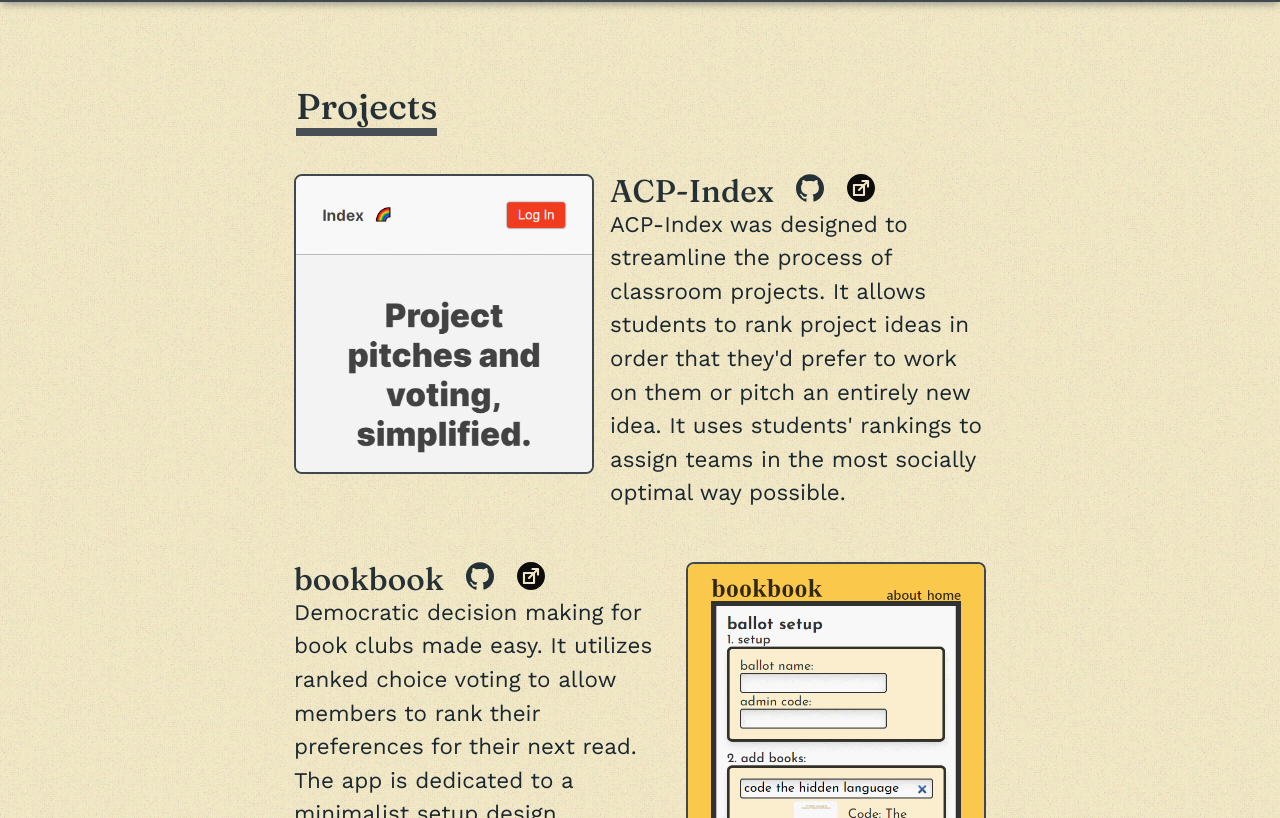
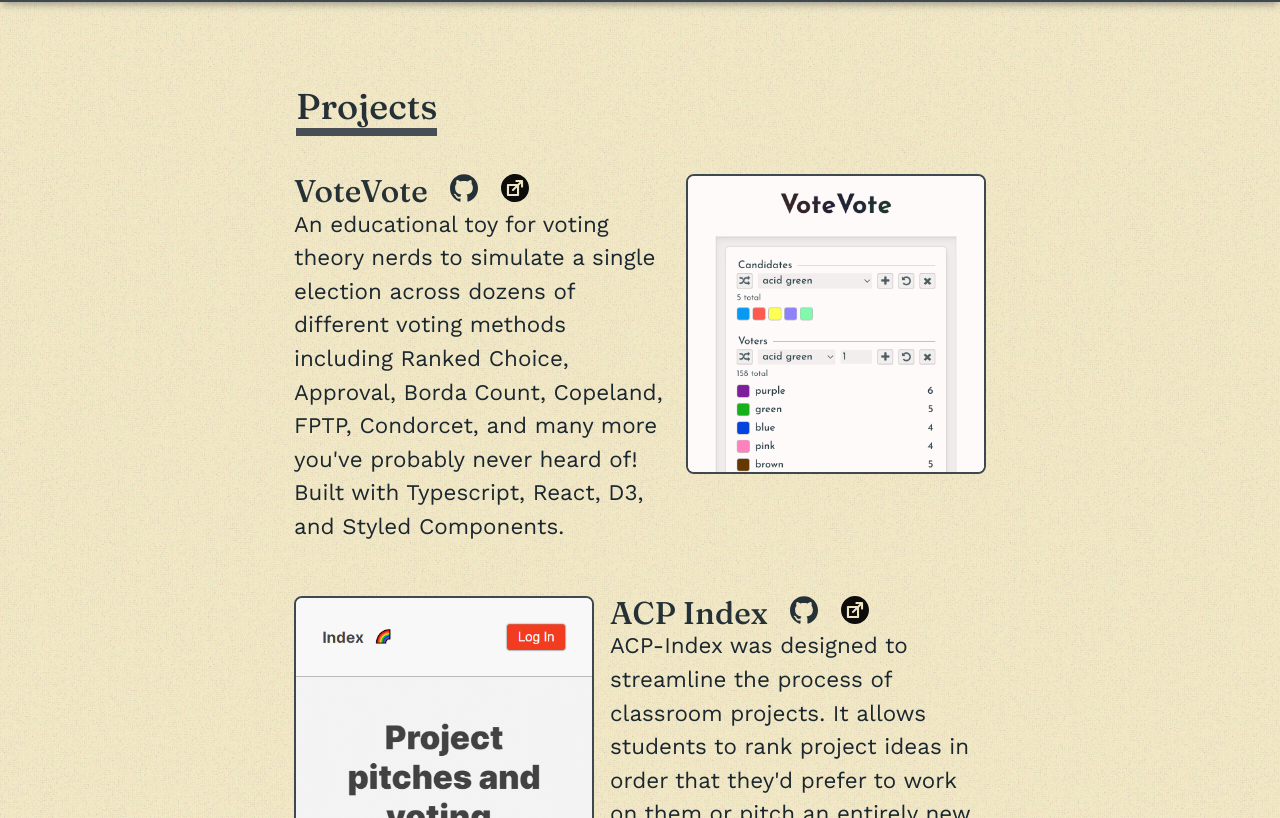
Before and after one commit to tif-calin/portfolio.culi.page, a React (Create React App) app: page / in a window 1280 px wide. Shown: the part 1662-2480 px from the top of the page. Built offline with nearby package versions, Linux system fonts and the light colour scheme.

Commit message:
add votevote

```diff
--- /dev/null
+++ b/src/components/IconLink.jsx
@@ -0,0 +1,16 @@
+
+
+const IconLink = ({
+  href,
+  desc,
+  icon,
+}) => {
+  return (
+    <a href={href} target="_blank" rel="noopener noreferrer">
+      <span style={{ display: 'none' }}>{desc}</span>
+      <img src={icon} alt={desc} />
+    </a>
+  );
+};
+
+export default IconLink;
--- a/src/views/home/HomePage.jsx
+++ b/src/views/home/HomePage.jsx
@@ -1,8 +1,8 @@
 import React from 'react';
 
-import ProjectsSection from './ProjectsSection';
-import AboutSection from './AboutSection';
-import SplashSection from './SplashSection';
+import ProjectsSection from './components/ProjectsSection';
+import AboutSection from './components/AboutSection';
+import SplashSection from './components/SplashSection';
 
 import '../../style/home.scss';
 
--- a/src/views/home/AboutSection.jsx
+++ b/src/views/home/components/AboutSection.jsx
@@ -1,7 +1,7 @@
 import { useState } from 'react';
 import { Link } from 'react-router-dom';
-import InlineTextRadio from '../../components/InlineTextRadio';
-import svgSystem from '../../assets/system.svg';
+import InlineTextRadio from '../../../components/InlineTextRadio';
+import svgSystem from '../../../assets/system.svg';
 
 const outputs = [
   <div>
--- a/src/views/home/ProjectsSection.jsx
+++ b/src/views/home/components/ProjectsSection.jsx
@@ -1,19 +1,20 @@
 import React from 'react';
-import Prism from 'prismjs';
-import CodeBlock from '../../components/CodeBlock';
+import CodeBlock from '../../../components/CodeBlock';
 
-import acpindexpic from '../../assets/acpindex450.png';
-import bookbook from '../../assets/bookbook450.png';
-import curbee from '../../assets/curbee450.png';
-import github from '../../assets/github.svg';
-import external from '../../assets/external.svg';
-import svg_elm from '../../assets/elm.svg';
-import svg_javascript from '../../assets/javascript.svg';
-import svg_python from '../../assets/python.svg';
-import svg_ruby from '../../assets/ruby.svg';
-// import svg_rust from '../../assets/rust.svg';
-// import svg_swift from '../../assets/swift.svg';
-import svg_typescript from '../../assets/typescript.svg';
+import acpindexpic from '../../../assets/acpindex450.png';
+import bookbook from '../../../assets/bookbook450.png';
+import curbee from '../../../assets/curbee450.png';
+import votevote from '../../../assets/votevote450.png';
+import github from '../../../assets/github.svg';
+import external from '../../../assets/external.svg';
+import svg_elm from '../../../assets/elm.svg';
+import svg_javascript from '../../../assets/javascript.svg';
+import svg_python from '../../../assets/python.svg';
+import svg_ruby from '../../../assets/ruby.svg';
+// import svg_rust from '../../../assets/rust.svg';
+// import svg_swift from '../../../assets/swift.svg';
+import svg_typescript from '../../../assets/typescript.svg';
+import IconLink from '../../../components/IconLink';
 
 const rcvDocstrings = {
   javascript: ``,
@@ -261,6 +262,16 @@ const langIcons = {
   elm: svg_elm
 };
 
+const projects = [
+  {
+    image: votevote,
+    title: 'VoteVote',
+    urlSource: 'https://github.com/tif-calin/votevote',
+    urlLive: 'https://votevote.page/',
+    description: 'An educational toy for voting theory nerds to simulate a single election across dozens of different voting methods including Ranked Choice, Approval, Borda Count, Copeland, FPTP, Condorcet, and many more you\'ve probably never heard of! Built with Typescript, React, D3, and Styled Components.'
+  }
+];
+
 const ProjectsSection = () => {
   const [rcvCode, setRcvCode] = React.useState('javascript');
 
@@ -273,6 +284,30 @@ const ProjectsSection = () => {
       <section>
         <h3 className="section-heading"><a href="#projects">Projects</a></h3>
         <ul>
+          {projects.map(({ image, title, description, urlLive, urlSource }, i) => <label key={title}>
+            <input type="checkbox" defaultChecked={true} />
+            <li>
+              {!!(i % 2) && <img src={image} alt="screenshot of site" />}
+              <div>
+                <h4 className="project-title">
+                  <a href={urlLive} target="_blank" rel="noreferrer">{title}</a>
+                  {urlSource && <IconLink
+                    icon={github}
+                    href={urlSource}
+                    desc="Source Code"
+                  />}
+                  {urlLive && <IconLink
+                    icon={external}
+                    href={urlLive}
+                    desc="Live Site"
+                  />}
+                </h4>
+                <p>{description}</p>
+              </div>
+              {!(i % 2) && <img src={image} alt="screenshot of site" />}
+            </li>
+
+          </label>)}
 
           <label>
             <input type="checkbox" defaultChecked={true}/>
@@ -280,7 +315,7 @@ const ProjectsSection = () => {
               <img src={acpindexpic} alt="acp index site"/>
               <div>
                 <h4 className="project-title">
-                  <a href="https://acp-index.netlify.app/" target="_blank" rel="noreferrer">ACP-Index</a>
+                  <a href="https://acp-index.netlify.app/" target="_blank" rel="noreferrer">ACP Index</a>
                   <a href="https://github.com/index-alchemy" target="_blank" rel="noreferrer">
                     <img src={github} alt="github icon"/>
                   </a>
--- a/src/views/home/SplashSection.jsx
+++ b/src/views/home/components/SplashSection.jsx
@@ -1,6 +1,6 @@
-import Socials from '../../components/Socials';
+import Socials from '../../../components/Socials';
 
-import svg from '../../assets/dentata.svg';
+import svg from '../../../assets/dentata.svg';
 
 const greetings = ['Hi', 'Hello', "Hello", 'Hey', 'Howdy', 'Hiya'];
 const randomGreeting = greetings[Math.floor(Math.random() * greetings.length)];
```
Also changed, not shown: src/assets/votevote450.png (added).
